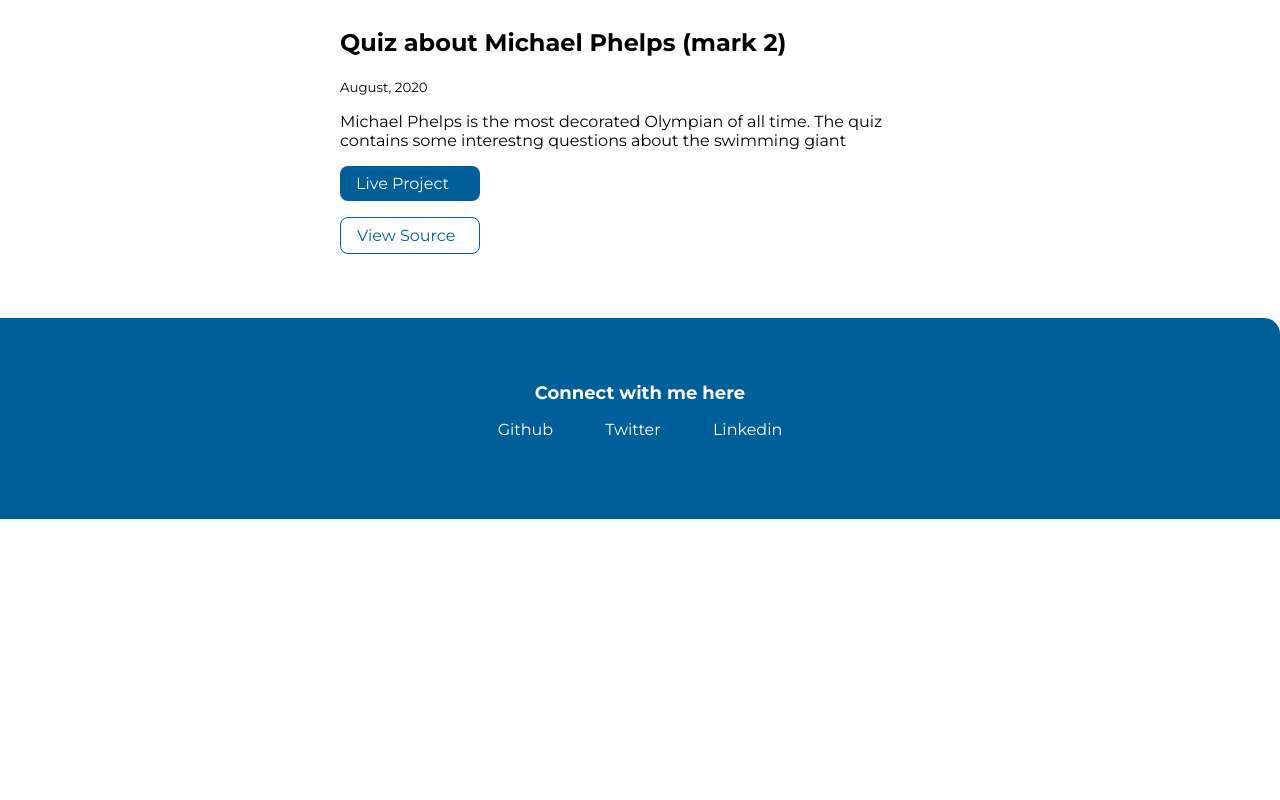
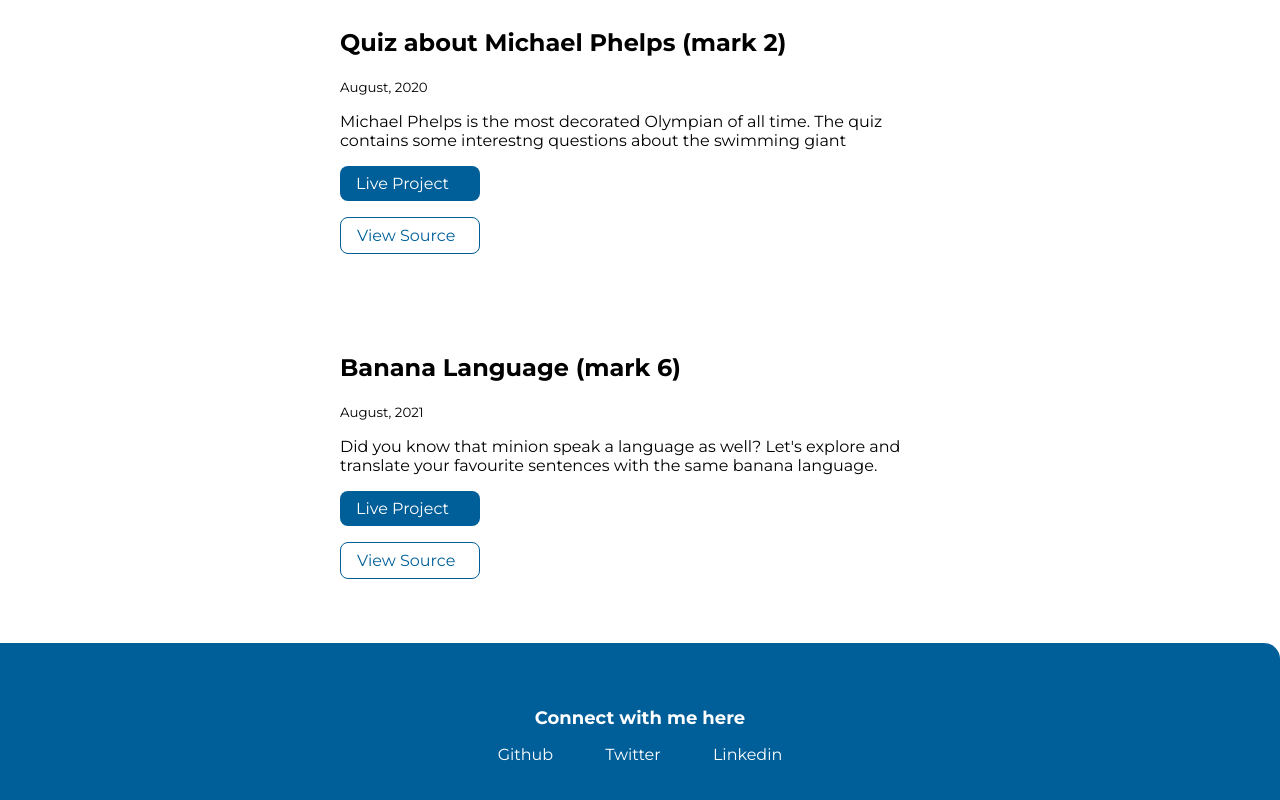
Before and after one commit to gyash21/basic-portfolio, a plain HTML site: page projects.html in a window 1280 px wide. Shown: the part 659-1459 px from the top of the page. Before the commit the page ends 1178 px from the top, so only its background shows below. Drawn offline with Linux system fonts and the light colour scheme.

Commit message:
Add files via upload
updated projects with mark6

```diff
--- a/projects.html
+++ b/projects.html
@@ -58,6 +58,20 @@
 
         </li>
 
+        <li>
+            <article class="showcase-list container container-center ">
+                <h1>Banana Language (mark 6)</h1>
+                <small>August, 2021</small>
+                <p>Did you know that minion speak a language as well? Let's explore and translate your favourite
+                    sentences with the same banana language.</p>
+
+                <a class="link link-primary" href="https://minion-can-talk.netlify.app/">Live Project</a>
+                <a class="link link-secondary" href=https://github.com/gyash21/minion-talk-mark6">View Source</a>
+
+            </article>
+
+        </li>
+
 
 
     </ul>
```
